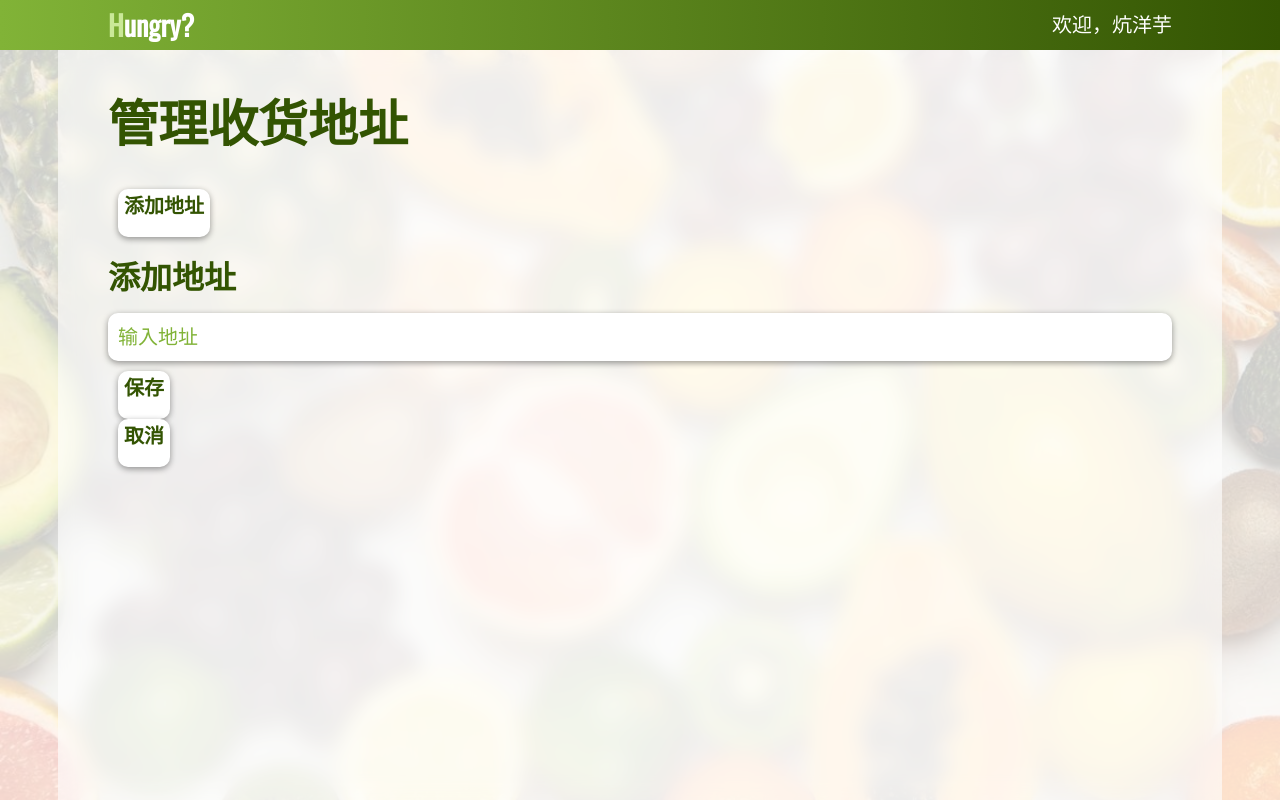
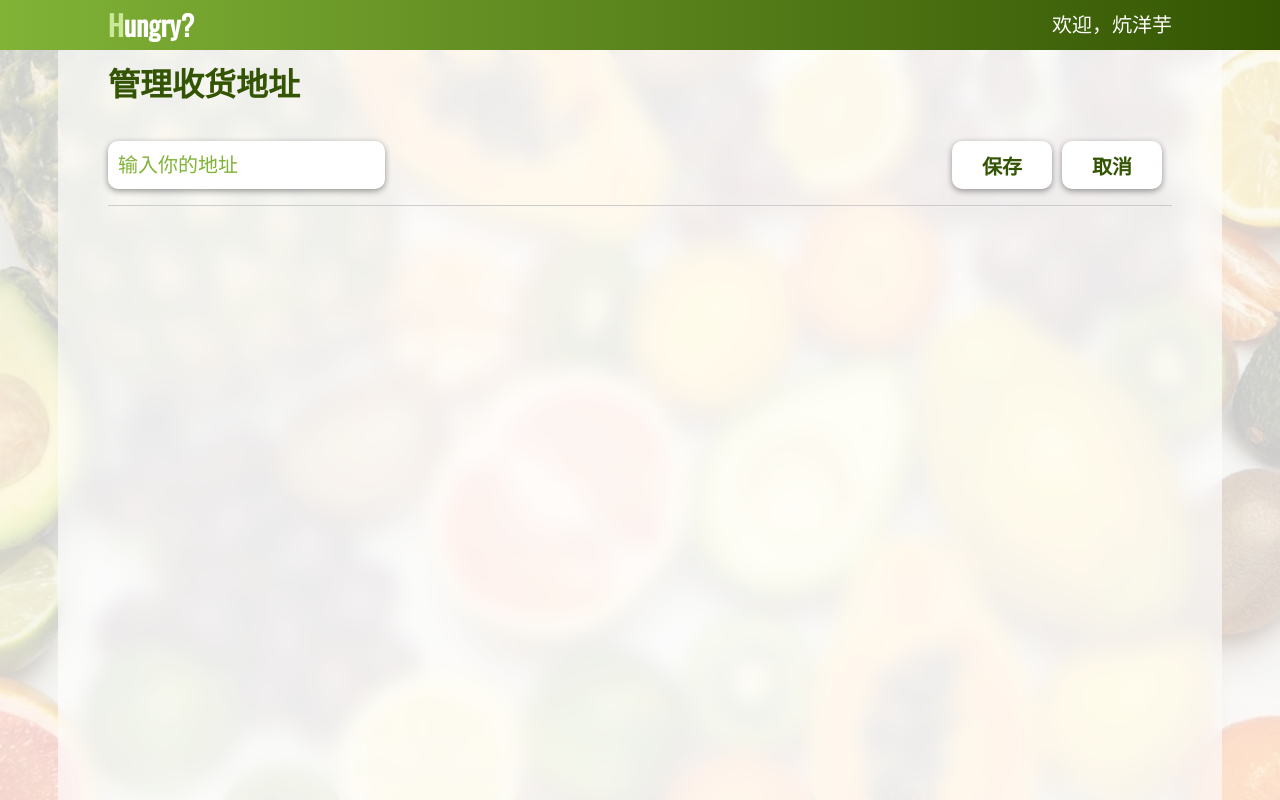
Before and after one commit to TreeNode09/Hungry_Front_End, a JavaScript app in the folder my_cli/: page /address-management in a window 1280 px wide. Both pictures are taken after a click on the button "添加地址". Built offline with nearby package versions, Linux system fonts and the light colour scheme.

Commit message:
修改地址管理界面

```diff
--- a/my_cli/src/components/AddButton.vue
+++ b/my_cli/src/components/AddButton.vue
@@ -43,6 +43,11 @@ button
     box-shadow: none;
 }
 
+button:hover
+{
+    background-color: #fff;
+}
+
 img
 {
     width: 100%;
--- a/my_cli/src/views/AddressManagement.vue
+++ b/my_cli/src/views/AddressManagement.vue
@@ -1,77 +1,89 @@
 <!-- src/views/AddressManagement.vue -->
 <template>
-  <div>
-    <h1>管理收货地址</h1>
-    <button @click="addAddress">添加地址</button>
-    <ul>
-      <li v-for="(address, index) in addresses" :key="index">
-        <span>{{ address }}</span>
-        <button @click="editAddress(index)">编辑</button>
-        <button @click="removeAddress(index)">删除</button>
-      </li>
-    </ul>
-    <div v-if="isEditing">
-      <h2>{{ editIndex === -1 ? '添加地址' : '编辑地址' }}</h2>
-      <input v-model="currentAddress" placeholder="输入地址">
-      <button @click="saveAddress">保存</button>
-      <button @click="cancelEdit">取消</button>
+<h2 class="margin-1">管理收货地址</h2>
+<ul>
+  <li v-for="(address, index) in addresses" :key="index">
+    <div v-if="isEditing[index]" class="left"><input placeholder="输入你的地址" v-model="newAddress"></div>
+    <div v-else class="left"><h4>{{ address }}</h4></div>
+
+    <div v-if="isEditing[index]" class="right">
+      <button @click="saveEdit(index)"><div class="center">保存</div></button>
+      <button @click="cancelEdit(index)"><div class="center">取消</div></button>
     </div>
-  </div>
+    <div v-else class="right">
+      <button @click="editAddress(index)"><div class="center">编辑</div></button>
+      <button @click="removeAddress(index)"><div class="center">删除</div></button>
+    </div>
+  </li>
+</ul>
+<button v-if="!isNew" @click="addAddress" class="margin-1"><div class="center">添加地址</div></button>
 </template>
 
 <script setup>
-import { ref } from 'vue';
+import { ref } from 'vue'
 
-const addresses = ref([]);
-const currentAddress = ref('');
-const isEditing = ref(false);
-const editIndex = ref(-1);
+const addresses = ref([])
+const newAddress = ref('')
+const isEditing = ref([])
+const isNew = ref(false)
 
 function addAddress() {
-  currentAddress.value = '';
-  isEditing.value = true;
-  editIndex.value = -1;
+  addresses.value.push('')
+  isEditing.value.push(true)
+  isNew.value = true
+}
+
+function saveEdit(index) {
+  addresses.value[index] = newAddress.value
+  isEditing.value[index] = false
+  if(isNew.value) {
+    newAddress.value = ''
+    isNew.value = false
+  }
+}
+
+function cancelEdit(index) {
+  isEditing.value[index] = false
+  if(isNew.value) {
+    addresses.value.splice(index, 1)
+    isNew.value = false
+  }
 }
 
 function editAddress(index) {
-  currentAddress.value = addresses.value[index];
-  isEditing.value = true;
-  editIndex.value = index;
+  isEditing.value[index] = true
 }
 
 function removeAddress(index) {
-  addresses.value.splice(index, 1);
-}
-
-function saveAddress() {
-  if (editIndex.value === -1) {
-    addresses.value.push(currentAddress.value);
-  } else {
-    addresses.value[editIndex.value] = currentAddress.value;
-  }
-  isEditing.value = false;
-}
-
-function cancelEdit() {
-  isEditing.value = false;
+  addresses.value.splice(index, 1)
+  isEditing.value.splice(index, 1)
 }
 </script>
 
 <style scoped>
+.right > button
+{
+  display: inline-block;
+}
+
 ul {
   list-style-type: none;
   padding: 0;
 }
 
 li {
-  margin: 10px 0;
+  height: 80px;
+  padding: 15px 0;
+  border-bottom: 1px solid #ccc;
+}
+
+li h4
+{
+  padding: 9px 0;
 }
 
 button {
-  margin-left: 10px;
-}
-
-input {
-  margin: 10px 0;
+  width: 100px;
+  margin-right: 10px;
 }
 </style>
```
